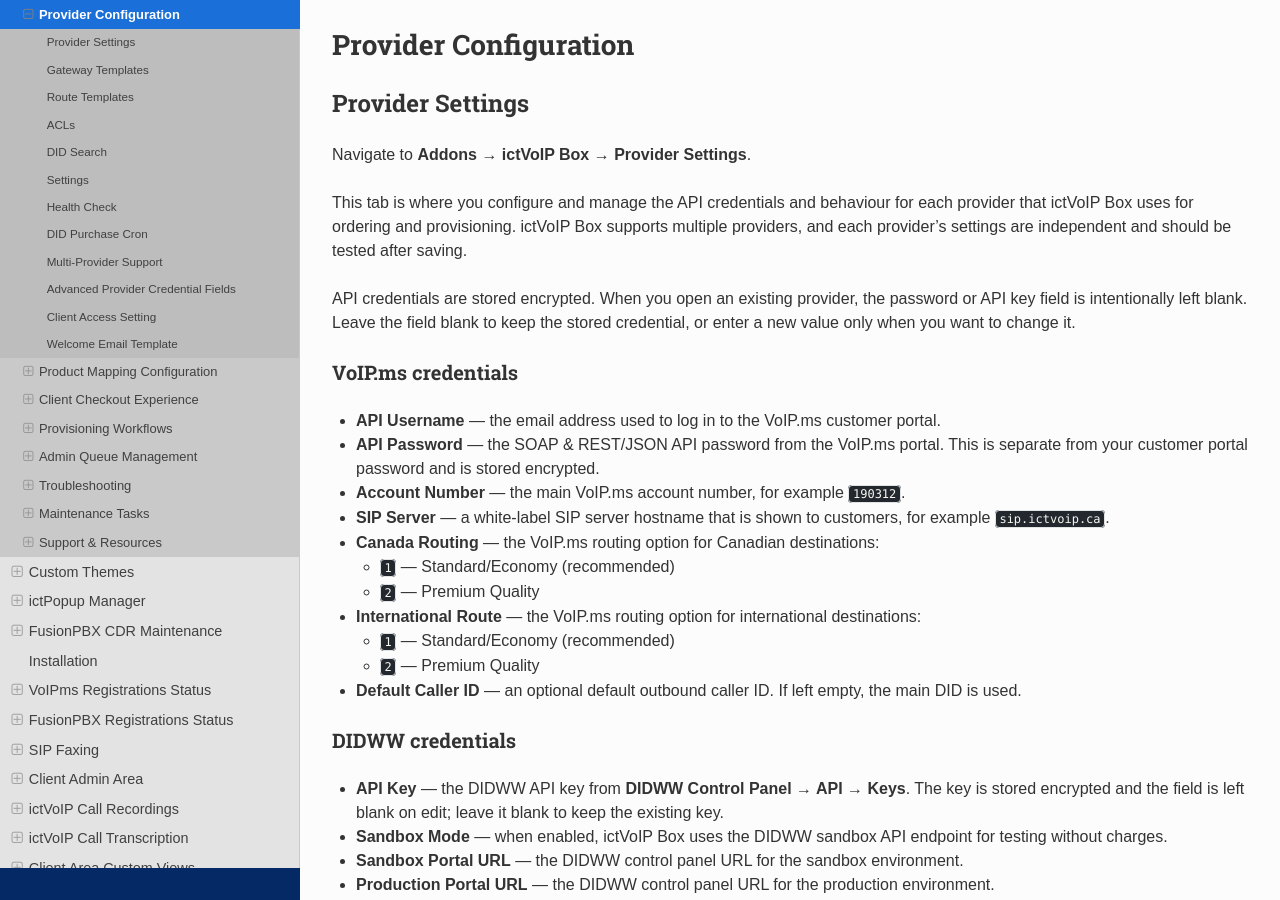
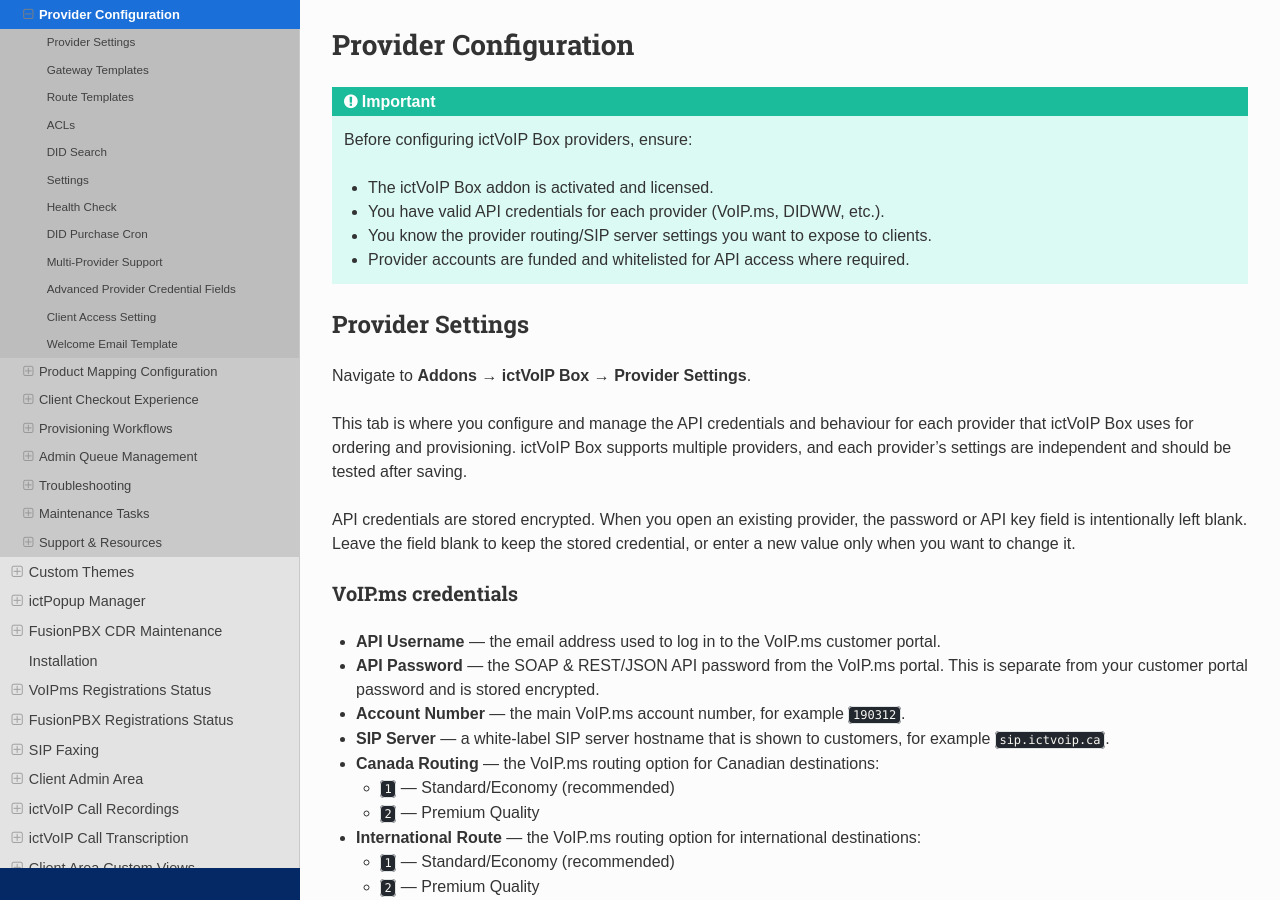
Before and after one commit to ictvoip/ictvoip-docs, a Sphinx documentation site: the page built from docs/source/ictvoipbox/provider_configuration.rst, in a window 1280 px wide and 900 px high. Built offline with Sphinx 7.4.7 and the Read the Docs theme 3.1.0, drawn with Linux system fonts in a browser that asks for light colours; pages that are not in the unit, such as notebooks, are missing from menus.

Commit message:
admonitions additions

```diff
--- a/docs/source/ictvoipbox/provider_configuration.rst
+++ b/docs/source/ictvoipbox/provider_configuration.rst
@@ -1,6 +1,18 @@
 **********************
 Provider Configuration
 **********************
+
+.. important::
+
+   Before configuring ictVoIP Box providers, ensure:
+
+   * The ictVoIP Box addon is activated and licensed.
+   * You have valid API credentials for each provider (VoIP.ms, DIDWW,
+     etc.).
+   * You know the provider routing/SIP server settings you want to
+     expose to clients.
+   * Provider accounts are funded and whitelisted for API access where
+     required.
 
 .. _provider-settings:
 
```
Also changed, not shown: docs/source/admin/ictvoipbilling.rst (+10 -0 lines), docs/source/admin/tariffs.rst (+10 -0 lines), docs/source/cdr_main/cdr_maint.rst (+9 -0 lines), docs/source/modules/fusionpbx/configuration.rst (+11 -0 lines), docs/source/modules/fusionpbx/installation.rst (+9 -0 lines).
